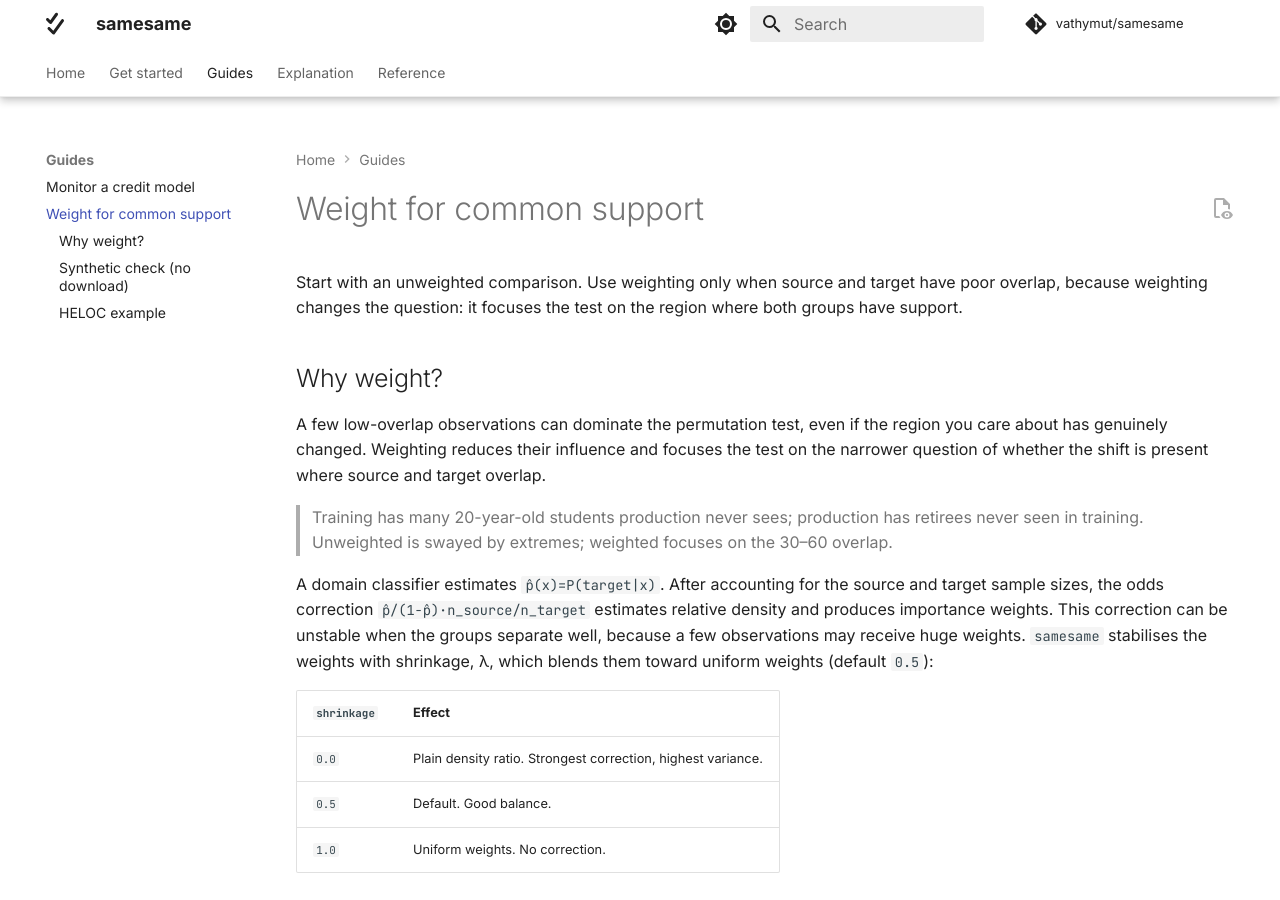
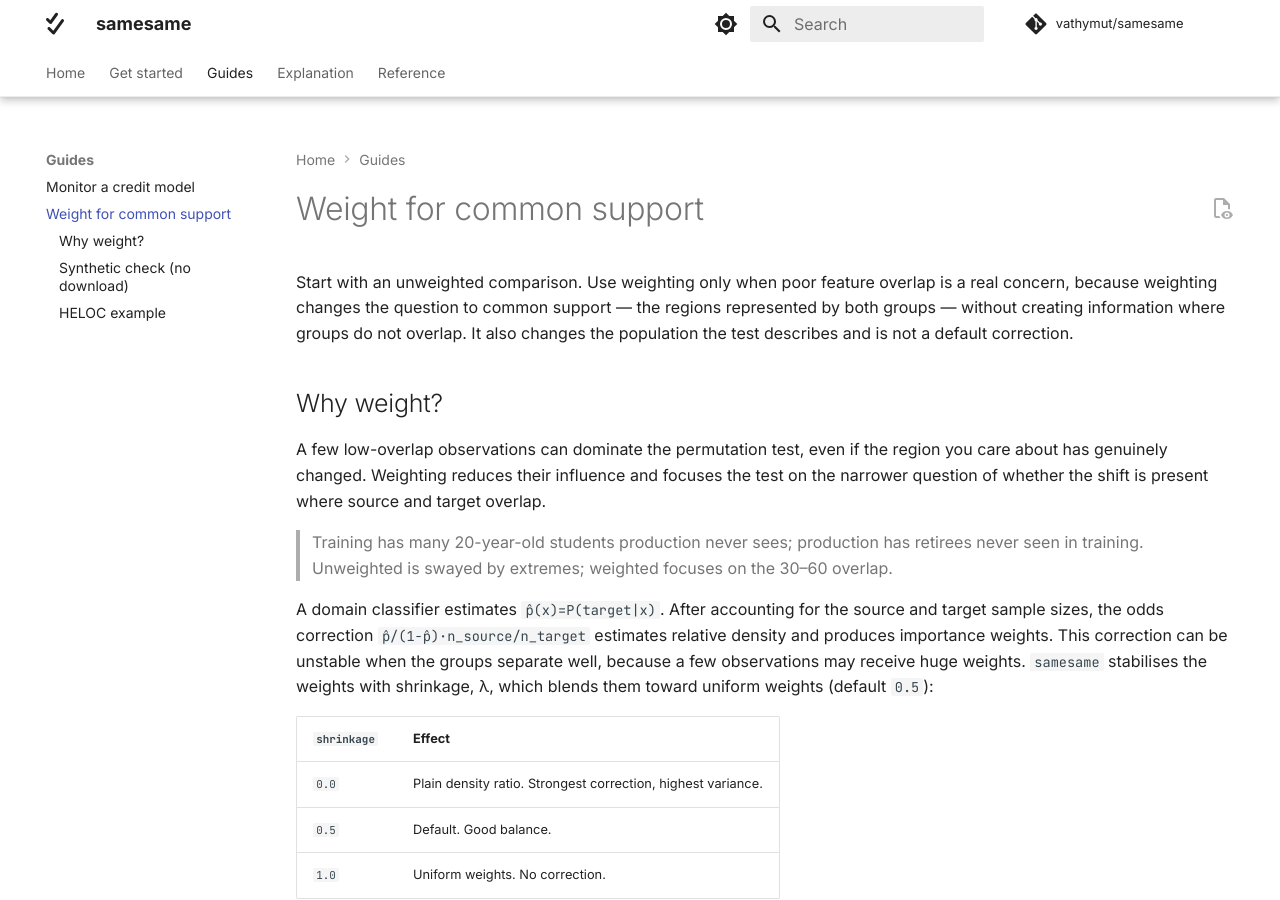
Before and after one commit to vathymut/samesame, an MkDocs documentation site: the page built from docs/examples/weighting/weight-for-common-support.md, in a window 1280 px wide and 900 px high. Built offline with MkDocs 1.6.1 and Material for MkDocs 9.7.7, drawn with Linux system fonts in a browser that asks for light colours; comment, search, counter and statistics services are not loaded.

Commit message:
docs: align README and guides with unified score and weighting phrasing
Sync README intro to compare one meaningful score per observation
with em-dash and motivation sentence, standardize p-value caveat
to label exchangeability (not business impact, causality, or null
probability) and workflow step 4 to poor feature overlap is a real
concern with population caveat. Update monitor-credit risk tab to
read harm statistic against null distribution (drop no universal
scale claim) and weight-for-common-support intro to full common-
support framing without creating information and population nuance.

Co-Authored-By: internal-model

```diff
--- a/docs/examples/credit/monitor-credit.md
+++ b/docs/examples/credit/monitor-credit.md
@@ -65,9 +65,8 @@ check of the test's behavior when errors have not shifted.
 Both tests provide evidence that the risk distribution changed and that the
 change is consistent with higher risk. This is a reason to investigate, not an
 automatic retraining decision. An AUC of `0.5` represents chance performance.
-The harmful-shift statistic has no universal scale, so interpret it using its
-null distribution and the model's risk scale. See [How it
-works](../../explanation/harmful-shift-statistic.md).
+Read the harmful-shift statistic against its null distribution and the model's
+risk scale. See [How it works](../../explanation/harmful-shift-statistic.md).
 
 === "Confidence — no labels needed"
 
--- a/docs/examples/weighting/weight-for-common-support.md
+++ b/docs/examples/weighting/weight-for-common-support.md
@@ -1,8 +1,10 @@
 # Weight for common support
 
-Start with an unweighted comparison. Use weighting only when source and target
-have poor overlap, because weighting changes the question: it focuses the test
-on the region where both groups have support.
+Start with an unweighted comparison. Use weighting only when poor feature
+overlap is a real concern, because weighting changes the question to common
+support — the regions represented by both groups — without creating information
+where groups do not overlap. It also changes the population the test describes
+and is not a default correction.
 
 ## Why weight?
 
```
Also changed, not shown: README.md (+11 -8 lines).
